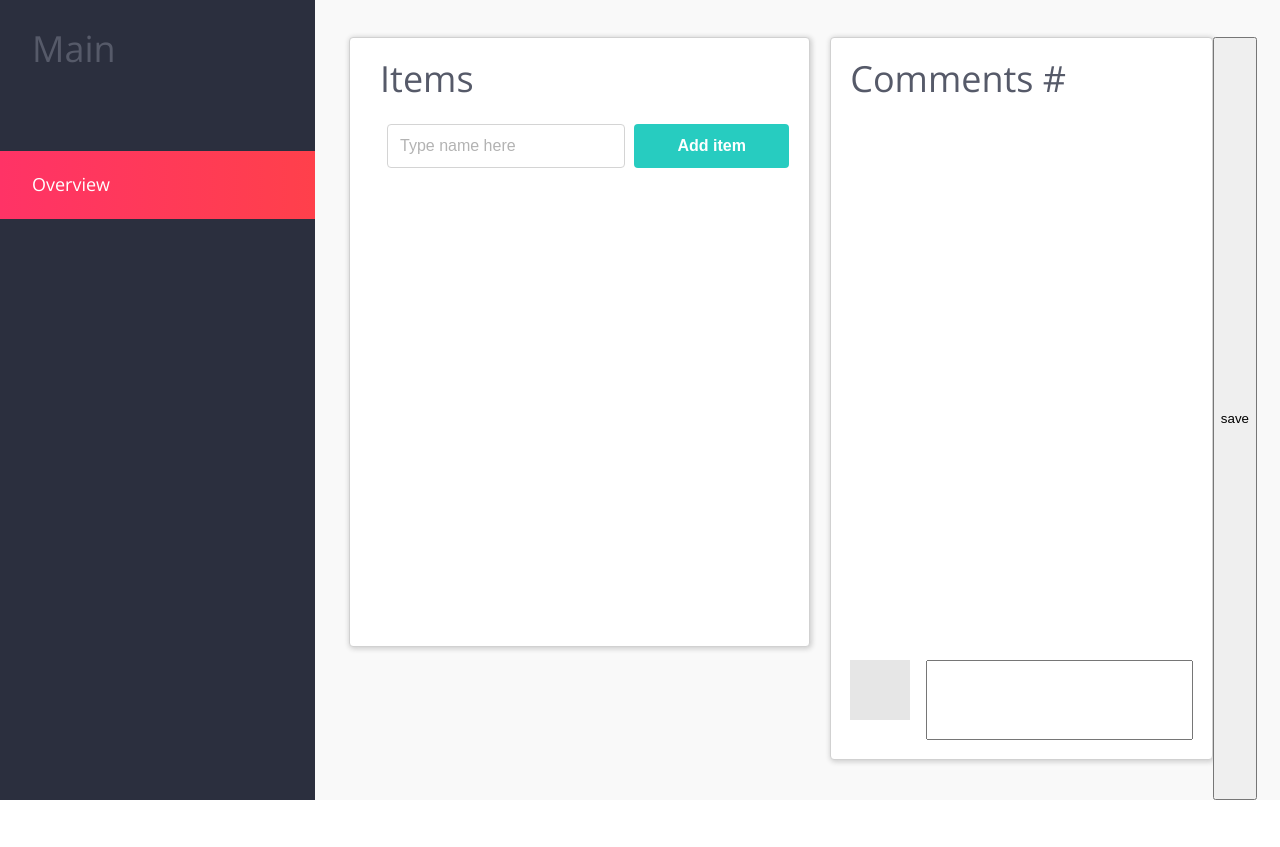
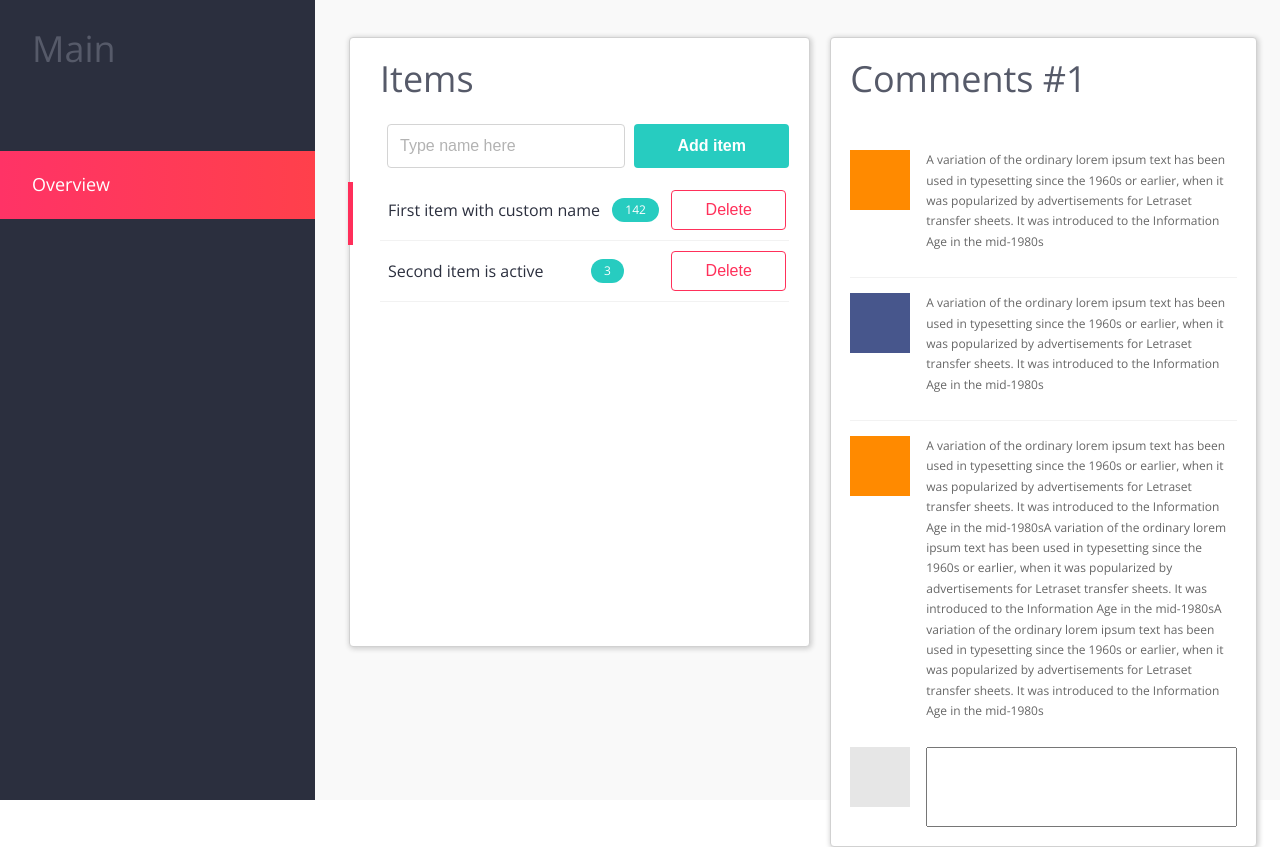
Before and after one commit to oksi-samix/test_angular, a plain HTML site: page project/index.html in a window 1280 px wide. Before the commit the page ends 800 px from the top, so only its background shows below. Drawn offline with nearby package versions, Linux system fonts and the light colour scheme.

Commit message:
improved

```diff
--- a/project/app.js
+++ b/project/app.js
@@ -4,35 +4,36 @@ var testTaskApp = angular.module('testTask', []);
 
 testTaskApp.controller('Items', function ItemListController() {
   var ilc = this;
+  ilc.items = [];
+  var initial = [{
+    id: 1,
+    name: 'First item with custom name',
+    commentNumber: 142,
+    comments: [{
+      text: "A variation of the ordinary lorem ipsum text has been used in typesetting since the 1960s or earlier, when it was popularized by advertisements for Letraset transfer sheets. It was introduced to the Information Age in the mid-1980s"
+    }, {
+      text: "A variation of the ordinary lorem ipsum text has been used in typesetting since the 1960s or earlier, when it was popularized by advertisements for Letraset transfer sheets. It was introduced to the Information Age in the mid-1980s"
+    }, {
+      text: "A variation of the ordinary lorem ipsum text has been used in typesetting since the 1960s or earlier, when it was popularized by advertisements for Letraset transfer sheets. It was introduced to the Information Age in the mid-1980sA variation of the ordinary lorem ipsum text has been used in typesetting since the 1960s or earlier, when it was popularized by advertisements for Letraset transfer sheets. It was introduced to the Information Age in the mid-1980sA variation of the ordinary lorem ipsum text has been used in typesetting since the 1960s or earlier, when it was popularized by advertisements for Letraset transfer sheets. It was introduced to the Information Age in the mid-1980s"
+    }]
+
+  }, {
+    id: 2,
+    name: 'Second item is active',
+    commentNumber: 3,
+    comments: [{
+      text: "Lorem Ipsum is simply dummy text of the printing and typesetting industry. Lorem Ipsum has been the industry's standard dummy text ever since the 1500s, when an unknown printer took a galley of type and scrambled it to make a type specimen book."
+    }, {
+      text: "Lorem Ipsum is simply dummy text of the printing and typesetting industry. Lorem Ipsum has been the industry's standard dummy text ever since the 1500s, when an unknown printer took a galley of type and scrambled it to make a type specimen book."
+    }, {
+      text: "Lorem Ipsum is simply dummy text of the printing and typesetting industry. Lorem Ipsum has been the industry's standard dummy text ever since the 1500s, when an unknown printer took a galley of type and scrambled it to make a type specimen book."
+    }]
+  }];
+
   ilc.$onInit = function () {
-    ilc.items = JSON.parse(localStorage.getItem('items'));
+    ilc.items = JSON.parse(localStorage.getItem('items')) || initial;
     ilc.currentItem = ilc.items[0];
   };
-  ilc.items = [];
-  // [{
-  //   id: 1,
-  //   name: 'First item with custom name',
-  //   commentNumber: 142,
-  //   comments: [{
-  //     text: "A variation of the ordinary lorem ipsum text has been used in typesetting since the 1960s or earlier, when it was popularized by advertisements for Letraset transfer sheets. It was introduced to the Information Age in the mid-1980s"
-  //   }, {
-  //     text: "A variation of the ordinary lorem ipsum text has been used in typesetting since the 1960s or earlier, when it was popularized by advertisements for Letraset transfer sheets. It was introduced to the Information Age in the mid-1980s"
-  //   }, {
-  //     text: "A variation of the ordinary lorem ipsum text has been used in typesetting since the 1960s or earlier, when it was popularized by advertisements for Letraset transfer sheets. It was introduced to the Information Age in the mid-1980sA variation of the ordinary lorem ipsum text has been used in typesetting since the 1960s or earlier, when it was popularized by advertisements for Letraset transfer sheets. It was introduced to the Information Age in the mid-1980sA variation of the ordinary lorem ipsum text has been used in typesetting since the 1960s or earlier, when it was popularized by advertisements for Letraset transfer sheets. It was introduced to the Information Age in the mid-1980s"
-  //   }]
-  //
-  // }, {
-  //   id: 2,
-  //   name: 'Second item is active',
-  //   commentNumber: 3,
-  //   comments: [{
-  //     text: "Lorem Ipsum is simply dummy text of the printing and typesetting industry. Lorem Ipsum has been the industry's standard dummy text ever since the 1500s, when an unknown printer took a galley of type and scrambled it to make a type specimen book."
-  //   }, {
-  //     text: "Lorem Ipsum is simply dummy text of the printing and typesetting industry. Lorem Ipsum has been the industry's standard dummy text ever since the 1500s, when an unknown printer took a galley of type and scrambled it to make a type specimen book."
-  //   }, {
-  //     text: "Lorem Ipsum is simply dummy text of the printing and typesetting industry. Lorem Ipsum has been the industry's standard dummy text ever since the 1500s, when an unknown printer took a galley of type and scrambled it to make a type specimen book."
-  //   }]
-  // }];
 
 
     ilc.newItem = {
@@ -51,10 +52,12 @@ testTaskApp.controller('Items', function ItemListController() {
     e.preventDefault;
     ilc.getId();
     arr.push(angular.copy(newArr));
+    ilc.save();
   };
   ilc.deleteItem = function (item) {
     var index = ilc.items.indexOf(item);
     ilc.items.splice(index, 1);
+    ilc.save();
   };
   ilc.setCurrentItem = function (item) {
     console.log(item);
@@ -63,13 +66,14 @@ testTaskApp.controller('Items', function ItemListController() {
   ilc.addNewComment = function () {
     ilc.currentItem.comments.push(angular.copy(ilc.newComment));
     ilc.currentItem.commentNumber += 1;
+    ilc.save();
   };
   ilc.getId = function (){
     var newId =  ilc.items.length;
     console.log(newId);
     console.log(123, ilc.items.length);
     return ilc.newItem.id = newId + 1;
-  }
+  };
 
   ilc.save = function(){
     localStorage.setItem('items', JSON.stringify(ilc.items));
--- a/project/index.html
+++ b/project/index.html
@@ -58,7 +58,6 @@
                 </div>
             </div>
         </section>
-        <button ng-click="ilc.save()">save</button>
     </main>
 
 </div>
```
